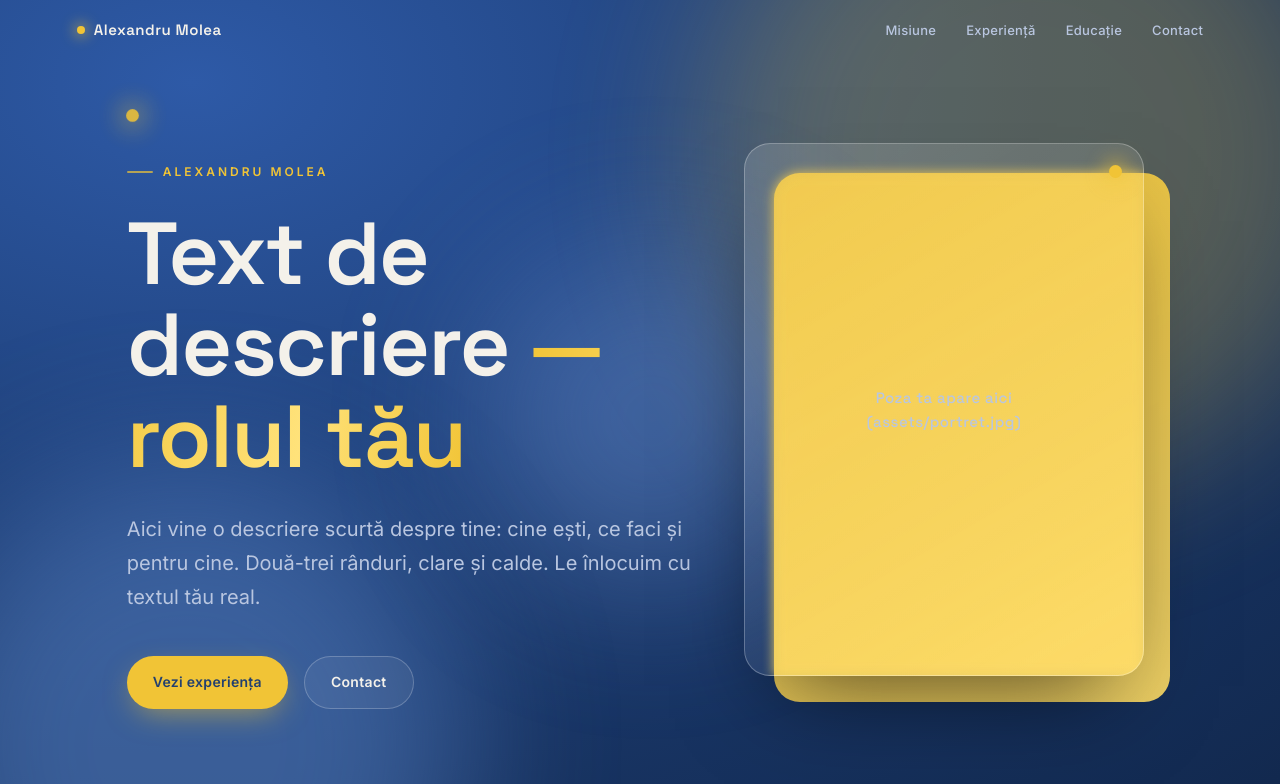
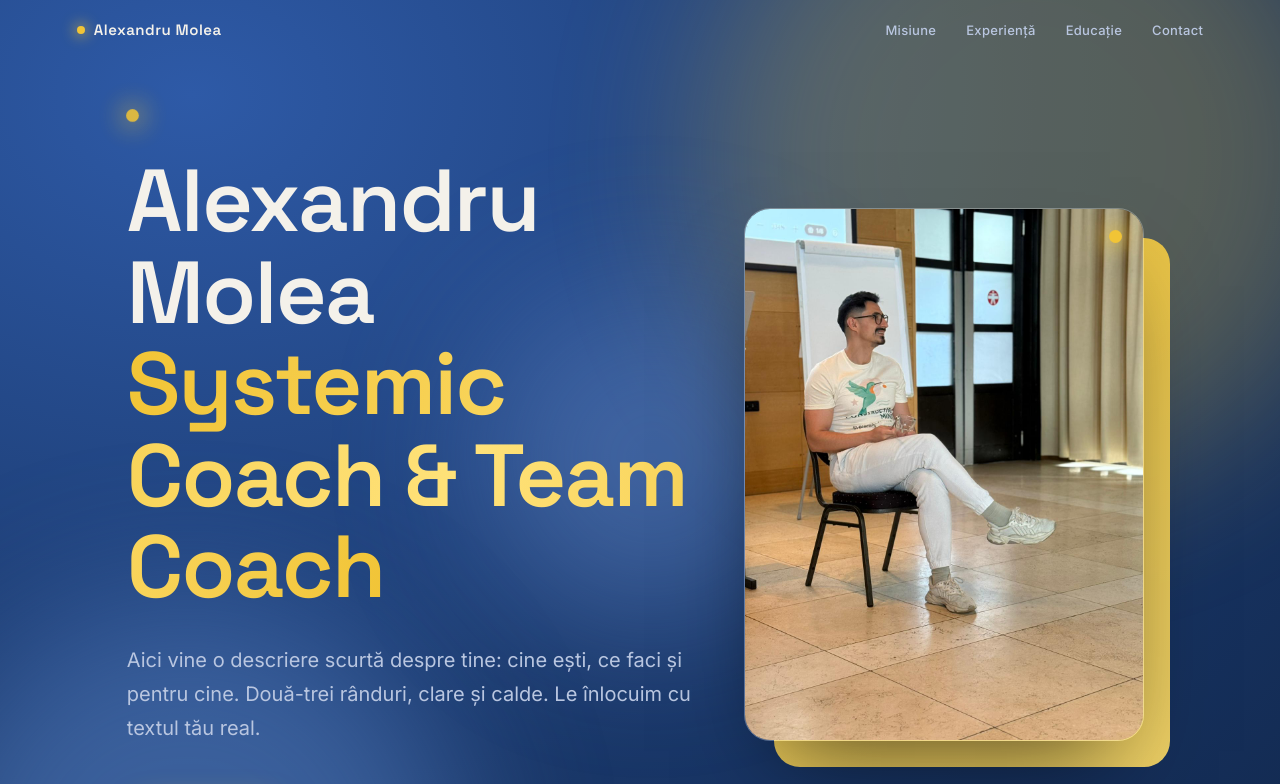
Before and after one commit to alexandrumolea/home, a plain HTML site: page index.html in a window 1280 px wide. Shown: the top 784 px of the page. Drawn offline with Linux system fonts and the light colour scheme.

Commit message:
Titlu hero: Alexandru Molea / Systemic Coach & Team Coach + poză portret reală
Co-Authored-By: Claude Opus 4.8 <noreply@anthropic.com>

```diff
--- a/index.html
+++ b/index.html
@@ -3,8 +3,8 @@
 <head>
 <meta charset="UTF-8">
 <meta name="viewport" content="width=device-width, initial-scale=1.0">
-<title>Alexandru Molea</title>
-<meta name="description" content="Alexandru Molea — pagina personală.">
+<title>Alexandru Molea — Systemic Coach &amp; Team Coach</title>
+<meta name="description" content="Alexandru Molea — Systemic Coach &amp; Team Coach.">
 <link rel="preconnect" href="https://fonts.googleapis.com">
 <link rel="preconnect" href="https://fonts.gstatic.com" crossorigin>
 <link href="https://fonts.googleapis.com/css2?family=Space+Grotesk:wght@400;500;600;700&family=Inter:wght@400;500;600&display=swap" rel="stylesheet">
@@ -97,7 +97,7 @@
   .hero .sig-dot { width: 11px; height: 11px; border-radius: 50%; background: var(--citron); box-shadow: 0 0 22px 4px rgba(241,196,54,.65); margin-bottom: 34px; animation: pulse 3.5s ease-in-out infinite; }
   @keyframes pulse { 0%,100%{ transform: scale(1); opacity: 1; } 50%{ transform: scale(1.3); opacity: .8; } }
   .hero .eyebrow { color: var(--citron); }
-  .hero h1 { max-width: 14ch; }
+  .hero h1 { max-width: 16ch; }
   .hero h1 .grad {
     background: linear-gradient(100deg, var(--citron), #FFE27A 60%, var(--citron));
     -webkit-background-clip: text; background-clip: text; -webkit-text-fill-color: transparent;
@@ -231,8 +231,7 @@
   <div class="wrap">
     <div>
       <div class="sig-dot fade"></div>
-      <div class="eyebrow fade d1">Alexandru Molea</div>
-      <h1 class="fade d2">Text de descriere <span class="grad">— rolul tău</span></h1>
+      <h1 class="fade d2">Alexandru Molea<br><span class="grad">Systemic Coach &amp; Team Coach</span></h1>
       <p class="lead fade d3">Aici vine o descriere scurtă despre tine: cine ești, ce faci și pentru cine. Două-trei rânduri, clare și calde. Le înlocuim cu textul tău real.</p>
       <div class="hero-cta fade d4">
         <a href="#experience" class="btn btn-primary">Vezi experiența</a>
```
Also changed, not shown: assets/portret.jpg (added).
